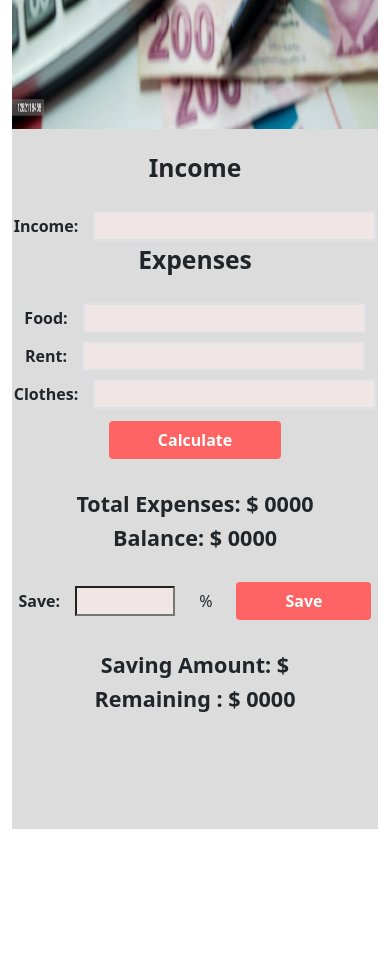
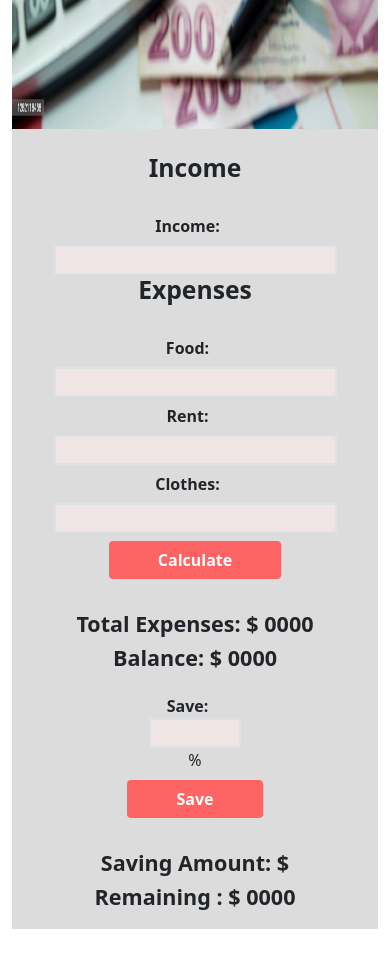
Before and after one commit to roshnirifa/Family-Budgeting, a plain HTML site: page index.html in a window 390 px wide. Shown: the part 700-1668 px from the top of the page. Before the commit the page ends 1577 px from the top, so only its background shows below. Drawn offline with nearby package versions, Linux system fonts and the light colour scheme; a web font is replaced by a local one.

Commit message:
responsive  added

```diff
--- a/css/style.css
+++ b/css/style.css
@@ -29,6 +29,7 @@ input{
 }
 .btn{
     background-color: #FF6464;
+
 }
 
 .saving-amount-btn{
@@ -40,7 +41,7 @@ input{
 @media only screen and (max-width: 600px) {
     .save{
         margin: 0;
-        display: flex;
+        flex-direction: column;
 
     }
     label{
@@ -49,7 +50,12 @@ input{
     input{
         margin: 0;
     }
-    #save{
+    .income-input{
+        flex-wrap: wrap;
+        flex-direction: column;
+    }
+    .income-section{
 
+        height: 800px;
     }
 }
--- a/index.html
+++ b/index.html
@@ -23,29 +23,29 @@
     <main>
         <section class="container my-5">
             <div class="row">
-                <div class="col-lg-6 ">
+                <div class="col-lg-6 col-md-5">
                     <img class="img-fluid money-img " src="images/money.jpg" alt="">
                 </div>
-                <div class="col-lg-6 ">
+                <div class="col-lg-6 col-md-7 ">
                     <form class="income-section">
                         <div class=" text-center">
                             <h2 class="pt-4 mb-4 fw-bold">Income</h2>
-                            <div class="d-flex  justify-content-center align-items-center  fw-bold ">
+                            <div class="d-flex  justify-content-center align-items-center  fw-bold income-input">
                                 <label for="" class="col-form-label">Income:</label>
                                 <input id="income-input" type="text" class="border border-2 px-4">
                             </div>
                         </div>
                         <div class=" text-center">
                             <h2 class="mb-4 fw-bold">Expenses</h2>
-                            <div class="d-flex  justify-content-center align-items-center  fw-bold">
+                            <div class="d-flex  justify-content-center align-items-center  fw-bold income-input">
                                 <label for="" class="col-form-label">Food:</label>
                                 <input id="food-input" type="text" class="border border-2 px-4">
                             </div>
-                            <div class="d-flex  justify-content-center align-items-center fw-bold">
+                            <div class="d-flex  justify-content-center align-items-center fw-bold income-input">
                                 <label for="" class="col-form-label">Rent:</label>
                                 <input id="rent-input" type="text" class="border border-2 px-4">
                             </div>
-                            <div class="d-flex  justify-content-center align-items-center fw-bold">
+                            <div class="d-flex  justify-content-center align-items-center fw-bold income-input">
                                 <label for="" class="col-form-label ">Clothes:</label>
                                 <input id="clothes-input" type="text" class="border border-2 px-4 ">
 
@@ -64,7 +64,9 @@
                             </div>
                             <div class="d-flex align-items-center justify-content-center my-4 save ">
                                 <label for="" class="fw-bold ">Save:</label>
-                                <input type="text" id="savings-input " class=" px-5 fw-bold saving-amount-btn">
+
+                                <!-- <input id="savings-input" type="text" class="  saving-amount-btn"> -->
+                                <input type="text" id="savings-input " class="border border-2 px-4 saving-amount-btn">
                                 </button><span class="mx-4"> %</span>
                                 <button id="save-btn" type="button"
                                     class="btn  my-2 px-5 text-white fw-bold ">Save</button>
@@ -76,8 +78,6 @@
                             </h4>
                         </div>
                     </form>
-
-
                 </div>
             </div>
         </section>
```
